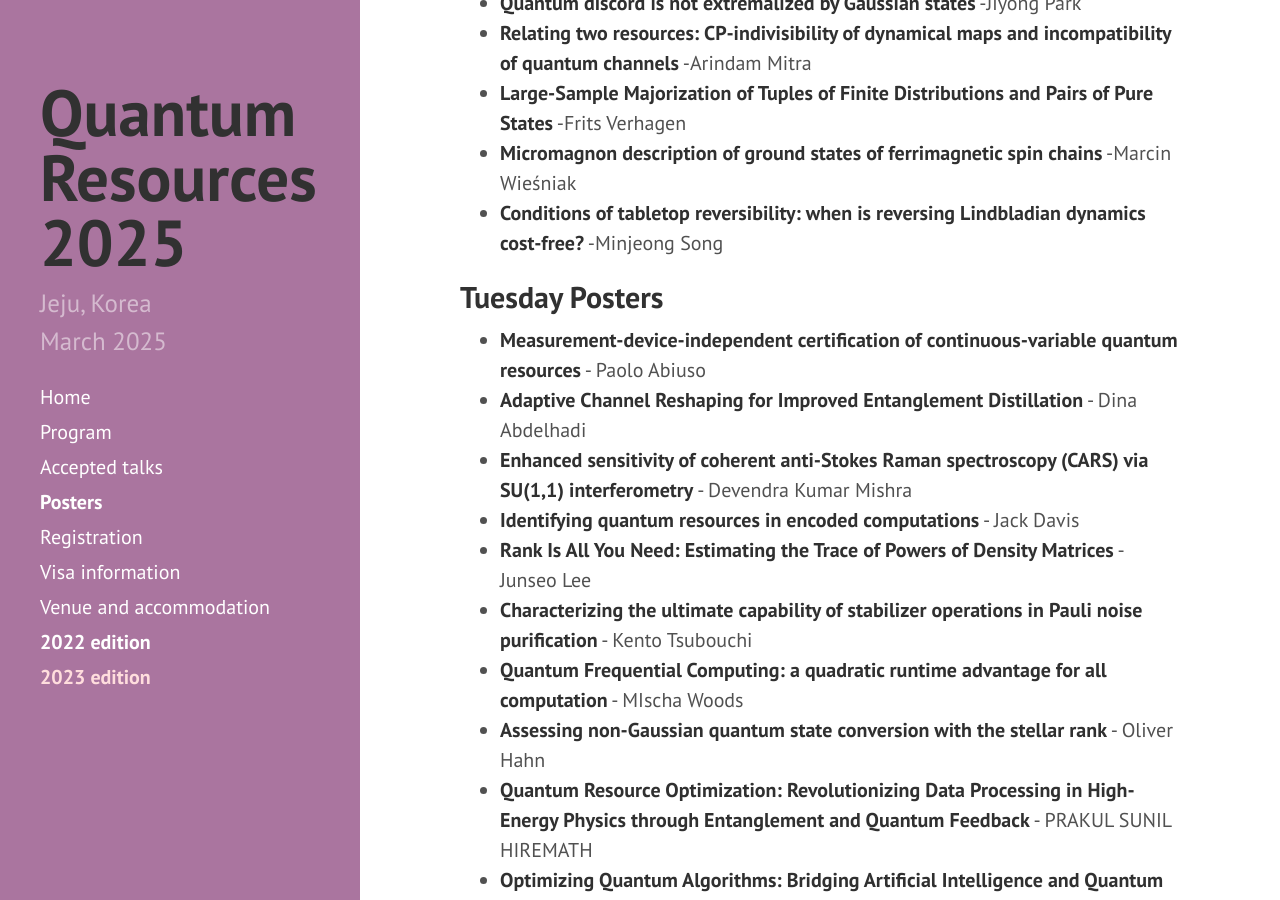
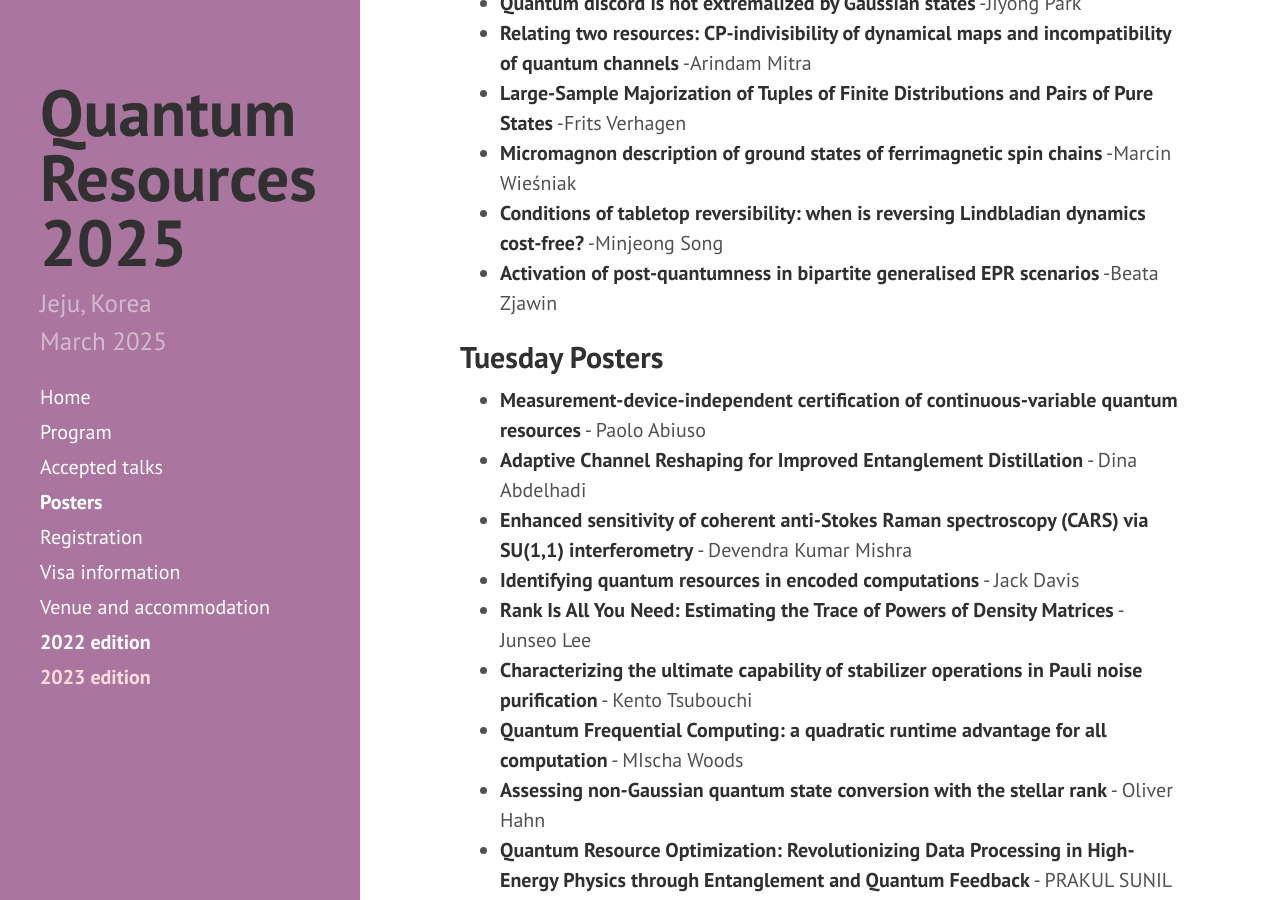
Before and after one commit to yeon-lee/yeon-lee.github.io, a Jekyll site: the page built from posters.md, in a window 1280 px wide and 900 px high, scrolled down 1800 px. Built offline with Jekyll 4.4.1, drawn with Linux system fonts in a browser that asks for light colours; nearby versions of some CDN libraries.

Commit message:
Update posters.md

```diff
--- a/posters.md
+++ b/posters.md
@@ -35,6 +35,7 @@ Poster sessions take place on Monday and Tuesday. Posters should be printed with
 * **Large-Sample Majorization of Tuples of Finite Distributions and Pairs of Pure States** -Frits Verhagen
 * **Micromagnon description of ground states of ferrimagnetic spin chains** -Marcin Wieśniak
 * **Conditions of tabletop reversibility: when is reversing Lindbladian dynamics cost-free?** -Minjeong Song
+* **Activation of post-quantumness in bipartite generalised EPR scenarios** -Beata Zjawin
 
 ## Tuesday Posters
 * **Measurement-device-independent certification of continuous-variable quantum resources** -	Paolo Abiuso
```
